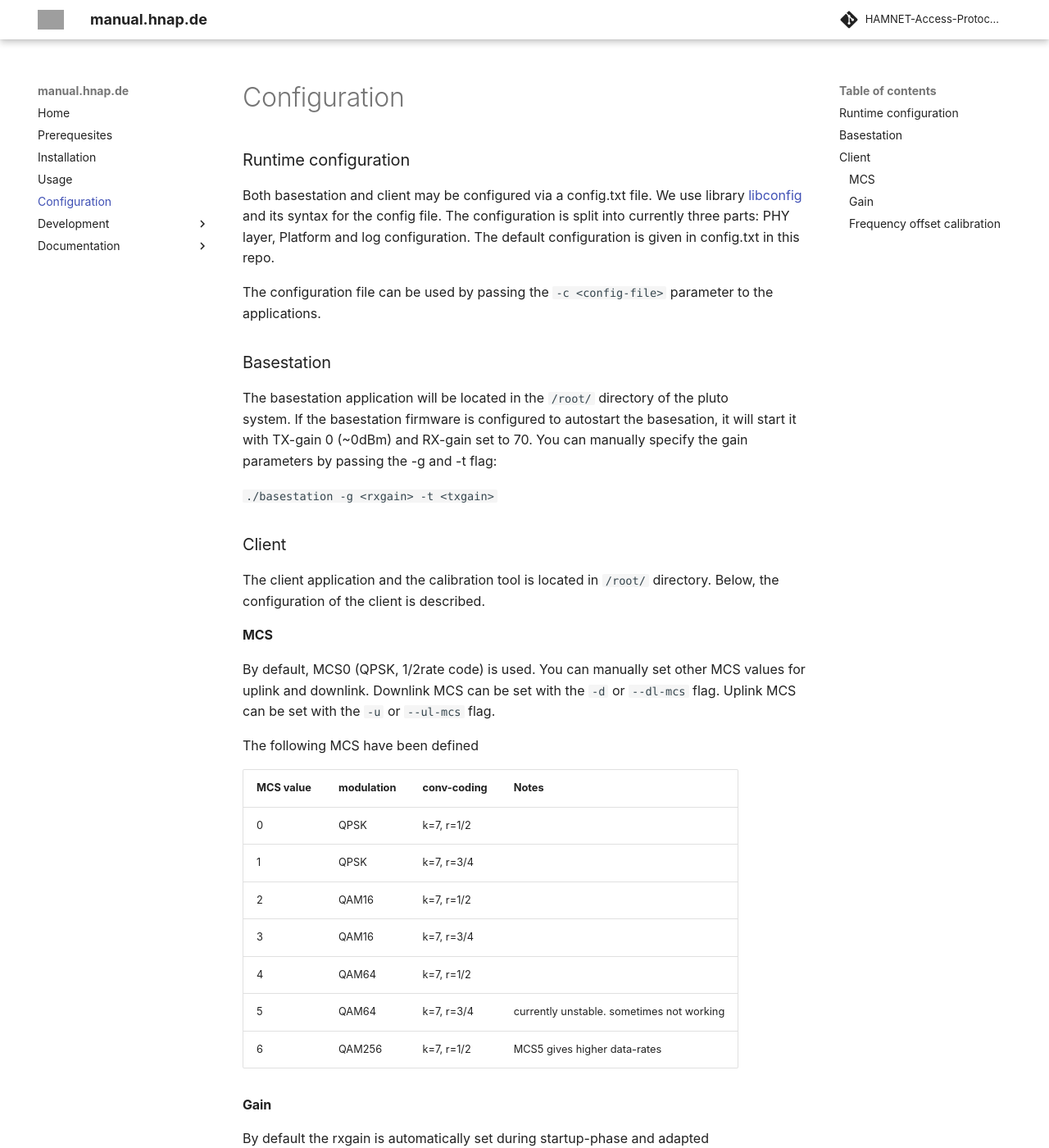
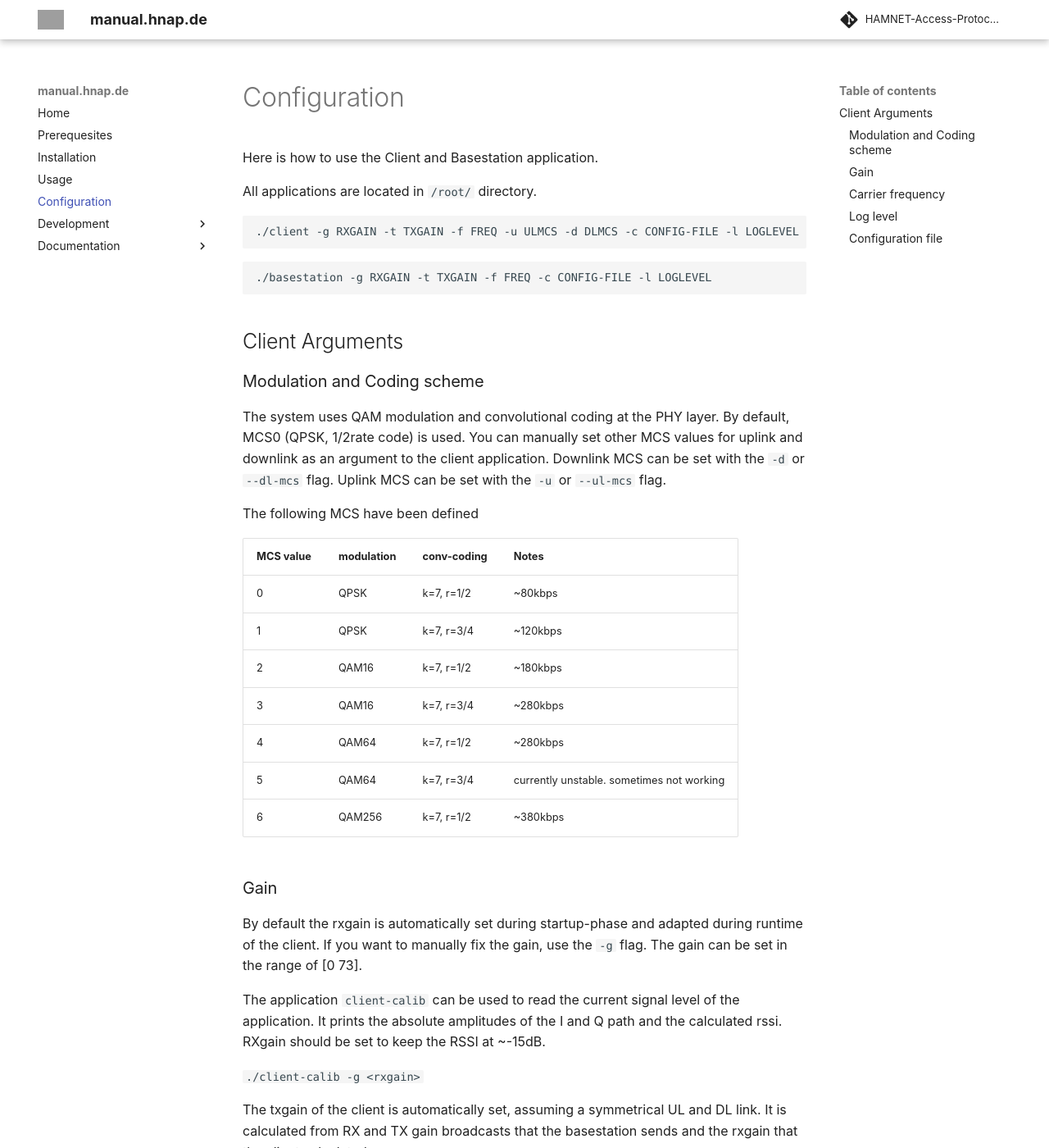
Before and after one commit to HAMNET-Access-Protocol/manual.hnap.de, an MkDocs documentation site: the page built from docs/system_config.md, in a window 1280 px wide and 1400 px high. Shown: the whole window at 82% size. Built offline with MkDocs 1.6.1 and Material for MkDocs 9.7.7, drawn with Linux system fonts in a browser that asks for light colours; comment, search, counter and statistics services are not loaded; some of the changed text lies outside the part shown; grey boxes are pictures that could not be loaded.

Commit message:
Update system config + Formatting errors

````diff
--- /dev/null
+++ b/docs/advanced_config.md
@@ -0,0 +1,33 @@
+
+Both basestation and client may be configured via a config.txt file. We use library
+[libconfig](https://hyperrealm.github.io/libconfig/) and its syntax for the config file.
+The configuration is split into currently three parts: PHY layer, Platform and log configuration.
+The default configuration is given in config.txt in this repo.
+
+The configuration file can be used by passing the `-c <config-file>` parameter to the applications.
+
+
+### Frequency offset calibration
+
+The default pluto TCXO has a bad accuracy and might need some initial
+calibration. The client and the client calib tool perform an initial
+cfo estimation and retune the transceiver to the correct carrier frequency.
+
+However, the offset estimation only works in a range of +-2Khz, the default TCXO
+ might give larger offsets. A simple method is to
+recalibrate the XO in steps of 100Hz and test until the client finds sync.
+
+The TCXO can be calibrated using the *fw_setenv* command:
+
+`fw_setenv xo_correction <new frequency>`
+
+The default frequency is 40Mhz, so try 39999800 39999900 etc.
+
+Instead of tweaking the TCXO, you can also specify the frequency of the client with the
+`-f` flag. The default DL carrier is located at 439.7 MHz, try frequencies nearby if your client
+cannot get sync.
+
+
+**NOTE:** in the first minutes after the pluto started, the frequency offset varies by somtimes
+multiple Khz. Let the Pluto run and heat up for some minutes, if you cannot find a constant
+offset. The offset will settle after a while.
--- a/docs/system_config.md
+++ b/docs/system_config.md
@@ -1,46 +1,39 @@
-### Runtime configuration
 
-Both basestation and client may be configured via a config.txt file. We use library
-[libconfig](https://hyperrealm.github.io/libconfig/) and its syntax for the config file.
-The configuration is split into currently three parts: PHY layer, Platform and log configuration.
-The default configuration is given in config.txt in this repo.
+Here is how to use the Client and Basestation application.
 
-The configuration file can be used by passing the `-c <config-file>` parameter to the applications.
+All applications are located in `/root/`
+directory.
 
+```
+./client -g RXGAIN -t TXGAIN -f FREQ -u ULMCS -d DLMCS -c CONFIG-FILE -l LOGLEVEL
+```
 
-### Basestation
+```
+./basestation -g RXGAIN -t TXGAIN -f FREQ -c CONFIG-FILE -l LOGLEVEL
+```
 
-The basestation application will be located in the `/root/` directory of the pluto
-system. If the basestation firmware is configured to autostart the basesation,
-it will start it with TX-gain 0 (~0dBm) and RX-gain set to 70.
-You can manually specify the gain parameters by passing the -g and -t flag:
+## Client Arguments
+### Modulation and Coding scheme
 
-`./basestation -g <rxgain> -t <txgain>`
-
-### Client
-
-The client application and the calibration tool is located in `/root/`
-directory. Below, the configuration of the client is described.
-
-#### MCS
-
+The system uses QAM modulation and convolutional coding at the PHY layer.
 By default, MCS0 (QPSK, 1/2rate code) is used. You can manually set other
-MCS values for uplink and downlink. Downlink MCS can be set with the `-d` or
+MCS values for uplink and downlink as an argument to the client application.
+Downlink MCS can be set with the `-d` or
 `--dl-mcs` flag. Uplink MCS can be set with the `-u` or `--ul-mcs` flag.
 
 The following MCS have been defined
 
 | MCS value | modulation | conv-coding| Notes  |
 |:----------|:-----------|:-----------|:-------|
-|     0     |    QPSK    | k=7, r=1/2 | |
-|     1     |    QPSK    | k=7, r=3/4 | |
-|     2     |    QAM16   | k=7, r=1/2 | |
-|     3     |    QAM16   | k=7, r=3/4 | |
-|     4     |    QAM64   | k=7, r=1/2 | |
+|     0     |    QPSK    | k=7, r=1/2 | ~80kbps|
+|     1     |    QPSK    | k=7, r=3/4 | ~120kbps|
+|     2     |    QAM16   | k=7, r=1/2 | ~180kbps|
+|     3     |    QAM16   | k=7, r=3/4 | ~280kbps|
+|     4     |    QAM64   | k=7, r=1/2 | ~280kbps|
 |     5     |    QAM64   | k=7, r=3/4 | currently unstable. sometimes not working|
-|     6     |    QAM256  | k=7, r=1/2 | MCS5 gives higher data-rates|
+|     6     |    QAM256  | k=7, r=1/2 | ~380kbps|
 
-#### Gain
+### Gain
 
 By default the rxgain is automatically set during startup-phase and adapted
 during runtime of the client. If you want to manually fix the gain, use the `-g` flag.
@@ -61,27 +54,14 @@ rxgain that the client calculated:
 In the current implementation, neither the rxgain of the basestation nor the
 txgain of a client are adaptive. This feature still has to be implemented.
 
-#### Frequency offset calibration
+### Carrier frequency
 
-The default pluto TCXO has a bad accuracy and might need some initial
-calibration. The client and the client calib tool perform an initial
-cfo estimation and retune the transceiver to the correct carrier frequency.
+You can specify the carrier frequency of the downlink channel with the `-f` parameter.
+The frequency is given in Hz. The uplink frequency is automatically calculated (4.8MHz shift).
 
-However, the offset estimation only works in a range of +-2Khz, the default TCXO
- might give larger offsets. A simple method is to
-recalibrate the XO in steps of 100Hz and test until the client finds sync.
-
-The TCXO can be calibrated using the *fw_setenv* command:
-
-`fw_setenv xo_correction <new frequency>`
-
-The default frequency is 40Mhz, so try 39999800 39999900 etc.
-
-Instead of tweaking the TCXO, you can also specify the frequency of the client with the
-`-f` flag. The default DL carrier is located at 439.7 MHz, try frequencies nearby if your client
-cannot get sync.
-
-
-**NOTE:** in the first minutes after the pluto started, the frequency offset varies by somtimes
-multiple Khz. Let the Pluto run and heat up for some minutes, if you cannot find a constant
-offset. The offset will settle after a while.
+### Log level
+Define the log level of the application with the `-l` parameter.
+0=TRACE 1=DEBUG 2=INFO 3=WARN 4=ERR 5=NONE
+### Configuration file
+The OFDM system can be customized. You can define your own pilot allocation scheme, redefine the number
+of data subcarriers and much more. See [Advanced config](advanced_config) for more information.
````
Also changed, not shown: docs/building_the_fw.md (+3 -0 lines).
